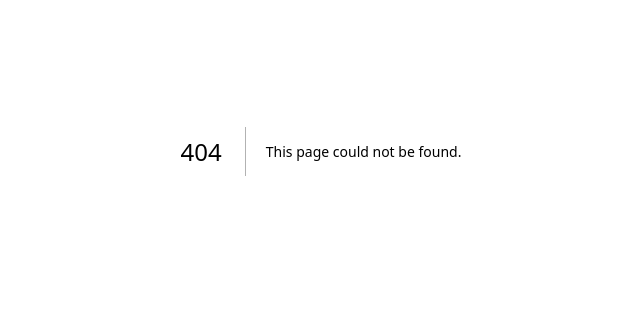
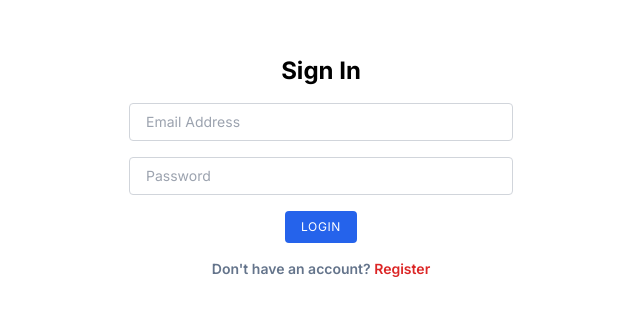
Before and after one commit to GeorgeCimpoeru/PoC, a Next.js app in the folder src/front_end/carsdata/: page /login in a window 1280 px wide. Before the commit this address had no page. Shown: the part 249-564 px from the top of the page, without its empty margins (319-959 px from the left). Built offline with nearby package versions, Linux system fonts and the light colour scheme.

Commit message:
feature: create the login page

```diff
--- /dev/null
+++ b/src/front_end/carsdata/app/components/LoginPage.tsx
@@ -0,0 +1,20 @@
+import React from 'react'
+import LoginButton from './loginComponents/LoginButton'
+import InputsLoginPage from './loginComponents/InputsLoginPage'
+import GoToRegister from './loginComponents/GoToRegister'
+import LoginTitle from './loginComponents/LoginTitle'
+
+const LoginPage = () => {
+    return (
+        <section className="h-screen flex flex-col md:flex-row justify-center space-y-10 md:space-y-0 md:space-x-16 items-center my-2 mx-5 md:mx-0 md:my-0">
+            <div className="md:w-1/3 max-w-sm flex flex-col items-center">
+                <LoginTitle />
+                <InputsLoginPage />
+                <LoginButton />
+                <GoToRegister />
+            </div>
+        </section>
+    )
+}
+
+export default LoginPage
--- /dev/null
+++ b/src/front_end/carsdata/app/components/loginComponents/GoToRegister.tsx
@@ -0,0 +1,17 @@
+import React from 'react'
+
+const GoToRegister = () => {
+    return (
+        <div className="mt-4 font-semibold text-sm text-slate-500 text-center md:text-left">
+            Don&apos;t have an account?{" "}
+            <a
+                className="text-red-600 hover:underline hover:underline-offset-4"
+                href="#"
+            >
+                Register
+            </a>
+        </div>
+    )
+}
+
+export default GoToRegister
--- /dev/null
+++ b/src/front_end/carsdata/app/components/loginComponents/InputsLoginPage.tsx
@@ -0,0 +1,20 @@
+import React from 'react'
+
+const InputsLoginPage = () => {
+    return (
+        <div className="text-center md:text-left flex-grow">
+            <input
+                className="text-sm w-full px-4 py-2 border border-solid border-gray-300 rounded"
+                type="text"
+                placeholder="Email Address"
+            />
+            <input
+                className="text-sm w-full px-4 py-2 border border-solid border-gray-300 rounded mt-4"
+                type="password"
+                placeholder="Password"
+            />
+        </div>
+    )
+}
+
+export default InputsLoginPage
--- /dev/null
+++ b/src/front_end/carsdata/app/components/loginComponents/LoginButton.tsx
@@ -0,0 +1,23 @@
+'use client';
+import React from 'react'
+
+const LoginButton = () => {
+  const handleLogin = () => {
+    console.log('Login button clicked');
+    // here we will create an event listener for all the logic behind login
+  };
+  return (
+    <div>
+      <button
+        id="loginButton"
+        className="mt-4 bg-blue-600 hover:bg-blue-700 px-4 py-2 text-white uppercase rounded text-xs tracking-wider"
+        type="button"
+        onClick={handleLogin}
+      >
+        Login
+      </button>
+    </div>
+  )
+}
+
+export default LoginButton
--- /dev/null
+++ b/src/front_end/carsdata/app/components/loginComponents/LoginTitle.tsx
@@ -0,0 +1,9 @@
+import React from 'react'
+
+const LoginTitle = () => {
+    return (
+        <h1 className="text-2xl font-bold mb-4">Sign In</h1>
+    )
+}
+
+export default LoginTitle
--- a/src/front_end/carsdata/app/globals.css
+++ b/src/front_end/carsdata/app/globals.css
@@ -4,30 +4,15 @@
 
 :root {
   --foreground-rgb: 0, 0, 0;
-  --background-start-rgb: 214, 219, 220;
-  --background-end-rgb: 255, 255, 255;
 }
 
 @media (prefers-color-scheme: dark) {
   :root {
     --foreground-rgb: 255, 255, 255;
-    --background-start-rgb: 0, 0, 0;
-    --background-end-rgb: 0, 0, 0;
   }
 }
 
 body {
   color: rgb(var(--foreground-rgb));
-  background: linear-gradient(
-      to bottom,
-      transparent,
-      rgb(var(--background-end-rgb))
-    )
-    rgb(var(--background-start-rgb));
+  padding: 1rem;
 }
-
-@layer utilities {
-  .text-balance {
-    text-wrap: balance;
-  }
-}
--- /dev/null
+++ b/src/front_end/carsdata/app/login/page.tsx
@@ -0,0 +1,11 @@
+import next from 'next';
+import React from 'react'
+import LoginPage from '../components/LoginPage';
+
+const login = () => {
+  return (
+    <LoginPage />
+  )
+}
+
+export default login
--- a/src/front_end/carsdata/app/page.tsx
+++ b/src/front_end/carsdata/app/page.tsx
@@ -1,113 +1,11 @@
 import Image from "next/image";
+import Link from "next/link";
 
 export default function Home() {
   return (
-    <main className="flex min-h-screen flex-col items-center justify-between p-24">
-      <div className="z-10 w-full max-w-5xl items-center justify-between font-mono text-sm lg:flex">
-        <p className="fixed left-0 top-0 flex w-full justify-center border-b border-gray-300 bg-gradient-to-b from-zinc-200 pb-6 pt-8 backdrop-blur-2xl dark:border-neutral-800 dark:bg-zinc-800/30 dark:from-inherit lg:static lg:w-auto  lg:rounded-xl lg:border lg:bg-gray-200 lg:p-4 lg:dark:bg-zinc-800/30">
-          Get started by editing&nbsp;
-          <code className="font-mono font-bold">app/page.tsx</code>
-        </p>
-        <div className="fixed bottom-0 left-0 flex h-48 w-full items-end justify-center bg-gradient-to-t from-white via-white dark:from-black dark:via-black lg:static lg:size-auto lg:bg-none">
-          <a
-            className="pointer-events-none flex place-items-center gap-2 p-8 lg:pointer-events-auto lg:p-0"
-            href="https://vercel.com?utm_source=create-next-app&utm_medium=appdir-template&utm_campaign=create-next-app"
-            target="_blank"
-            rel="noopener noreferrer"
-          >
-            By{" "}
-            <Image
-              src="/vercel.svg"
-              alt="Vercel Logo"
-              className="dark:invert"
-              width={100}
-              height={24}
-              priority
-            />
-          </a>
-        </div>
-      </div>
-
-      <div className="relative z-[-1] flex place-items-center before:absolute before:h-[300px] before:w-full before:-translate-x-1/2 before:rounded-full before:bg-gradient-radial before:from-white before:to-transparent before:blur-2xl before:content-[''] after:absolute after:-z-20 after:h-[180px] after:w-full after:translate-x-1/3 after:bg-gradient-conic after:from-sky-200 after:via-blue-200 after:blur-2xl after:content-[''] before:dark:bg-gradient-to-br before:dark:from-transparent before:dark:to-blue-700 before:dark:opacity-10 after:dark:from-sky-900 after:dark:via-[#0141ff] after:dark:opacity-40 sm:before:w-[480px] sm:after:w-[240px] before:lg:h-[360px]">
-        <Image
-          className="relative dark:drop-shadow-[0_0_0.3rem_#ffffff70] dark:invert"
-          src="/next.svg"
-          alt="Next.js Logo"
-          width={180}
-          height={37}
-          priority
-        />
-      </div>
-
-      <div className="mb-32 grid text-center lg:mb-0 lg:w-full lg:max-w-5xl lg:grid-cols-4 lg:text-left">
-        <a
-          href="https://nextjs.org/docs?utm_source=create-next-app&utm_medium=appdir-template&utm_campaign=create-next-app"
-          className="group rounded-lg border border-transparent px-5 py-4 transition-colors hover:border-gray-300 hover:bg-gray-100 hover:dark:border-neutral-700 hover:dark:bg-neutral-800/30"
-          target="_blank"
-          rel="noopener noreferrer"
-        >
-          <h2 className="mb-3 text-2xl font-semibold">
-            Docs{" "}
-            <span className="inline-block transition-transform group-hover:translate-x-1 motion-reduce:transform-none">
-              -&gt;
-            </span>
-          </h2>
-          <p className="m-0 max-w-[30ch] text-sm opacity-50">
-            Find in-depth information about Next.js features and API.
-          </p>
-        </a>
-
-        <a
-          href="https://nextjs.org/learn?utm_source=create-next-app&utm_medium=appdir-template-tw&utm_campaign=create-next-app"
-          className="group rounded-lg border border-transparent px-5 py-4 transition-colors hover:border-gray-300 hover:bg-gray-100 hover:dark:border-neutral-700 hover:dark:bg-neutral-800/30"
-          target="_blank"
-          rel="noopener noreferrer"
-        >
-          <h2 className="mb-3 text-2xl font-semibold">
-            Learn{" "}
-            <span className="inline-block transition-transform group-hover:translate-x-1 motion-reduce:transform-none">
-              -&gt;
-            </span>
-          </h2>
-          <p className="m-0 max-w-[30ch] text-sm opacity-50">
-            Learn about Next.js in an interactive course with&nbsp;quizzes!
-          </p>
-        </a>
-
-        <a
-          href="https://vercel.com/templates?framework=next.js&utm_source=create-next-app&utm_medium=appdir-template&utm_campaign=create-next-app"
-          className="group rounded-lg border border-transparent px-5 py-4 transition-colors hover:border-gray-300 hover:bg-gray-100 hover:dark:border-neutral-700 hover:dark:bg-neutral-800/30"
-          target="_blank"
-          rel="noopener noreferrer"
-        >
-          <h2 className="mb-3 text-2xl font-semibold">
-            Templates{" "}
-            <span className="inline-block transition-transform group-hover:translate-x-1 motion-reduce:transform-none">
-              -&gt;
-            </span>
-          </h2>
-          <p className="m-0 max-w-[30ch] text-sm opacity-50">
-            Explore starter templates for Next.js.
-          </p>
-        </a>
-
-        <a
-          href="https://vercel.com/new?utm_source=create-next-app&utm_medium=appdir-template&utm_campaign=create-next-app"
-          className="group rounded-lg border border-transparent px-5 py-4 transition-colors hover:border-gray-300 hover:bg-gray-100 hover:dark:border-neutral-700 hover:dark:bg-neutral-800/30"
-          target="_blank"
-          rel="noopener noreferrer"
-        >
-          <h2 className="mb-3 text-2xl font-semibold">
-            Deploy{" "}
-            <span className="inline-block transition-transform group-hover:translate-x-1 motion-reduce:transform-none">
-              -&gt;
-            </span>
-          </h2>
-          <p className="m-0 max-w-[30ch] text-balance text-sm opacity-50">
-            Instantly deploy your Next.js site to a shareable URL with Vercel.
-          </p>
-        </a>
-      </div>
+    <main>
+      <h1>this is home page</h1>
+      <Link href="/login">Go To Login</Link>
     </main>
   );
 }
```
